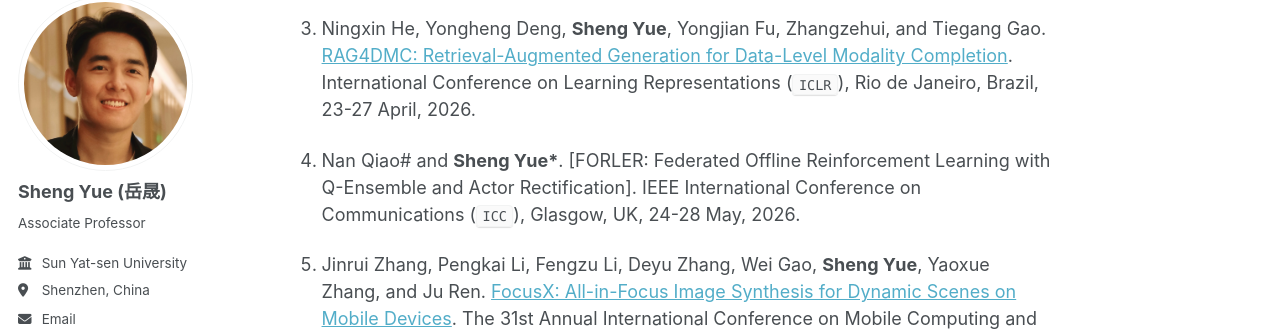
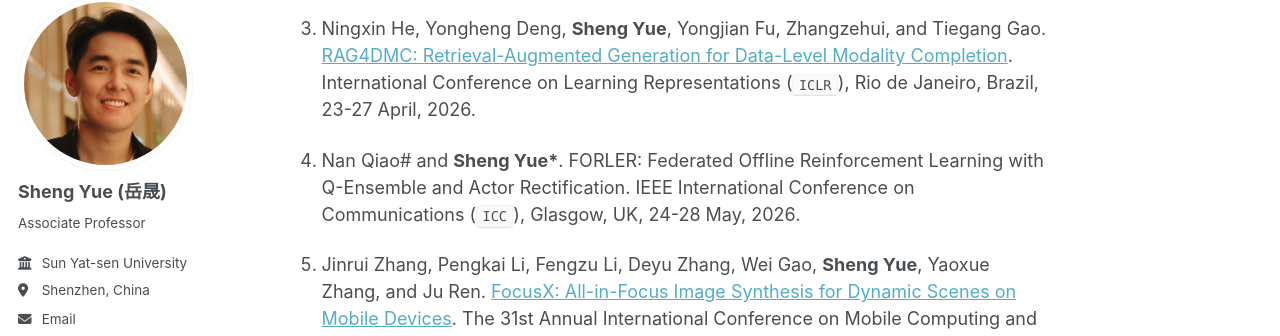
Before and after one commit to shaunyue/shaunyue.github.io, a Jekyll site: the page built from _pages/about.md, in a window 1280 px wide and 900 px high, scrolled down 1113 px. Shown: the part 110-446 px from the top of the window. Built offline with Jekyll 4.4.1, drawn with Linux system fonts in a browser that asks for light colours; some web fonts are replaced.

Commit message:
Update information

```diff
--- a/_pages/about.md
+++ b/_pages/about.md
@@ -49,7 +49,7 @@ function toggleContent(id) {
 
 1. Ningxin He, Yongheng Deng, **Sheng Yue**, Yongjian Fu, Zhangzehui, and Tiegang Gao. [RAG4DMC: Retrieval-Augmented Generation for Data-Level Modality Completion](https://openreview.net/pdf?id=6LA7KDjNsy). International Conference on Learning Representations (`ICLR`), Rio de Janeiro, Brazil, 23-27 April, 2026.
 
-1. Nan Qiao# and **Sheng Yue\***. [FORLER: Federated Offline Reinforcement Learning with Q-Ensemble and Actor Rectification]. IEEE International Conference on Communications (`ICC`), Glasgow, UK, 24-28 May, 2026.
+1. Nan Qiao# and **Sheng Yue\***. FORLER: Federated Offline Reinforcement Learning with Q-Ensemble and Actor Rectification. IEEE International Conference on Communications (`ICC`), Glasgow, UK, 24-28 May, 2026.
 
 1. Jinrui Zhang, Pengkai Li, Fengzu Li, Deyu Zhang, Wei Gao, **Sheng Yue**, Yaoxue Zhang, and Ju Ren. [FocusX: All-in-Focus Image Synthesis for Dynamic Scenes on Mobile Devices](https://dl.acm.org/doi/pdf/10.1145/3680207.3765238). The 31st Annual International Conference on Mobile Computing and Networking (`MobiCom`), Hong Kong, China, 4-8 Nov, 2025.
 
```
